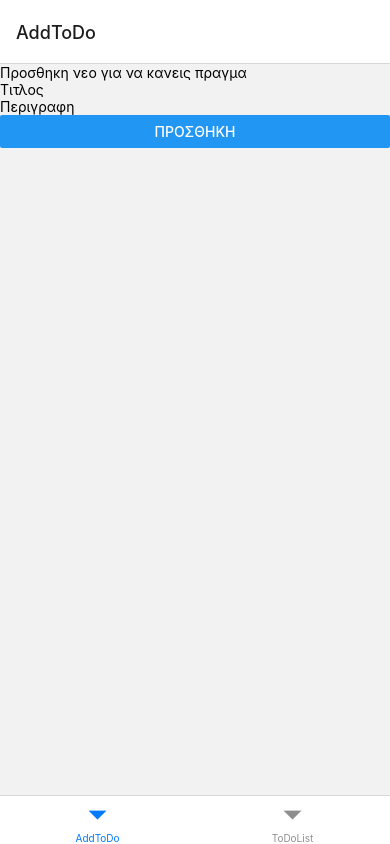
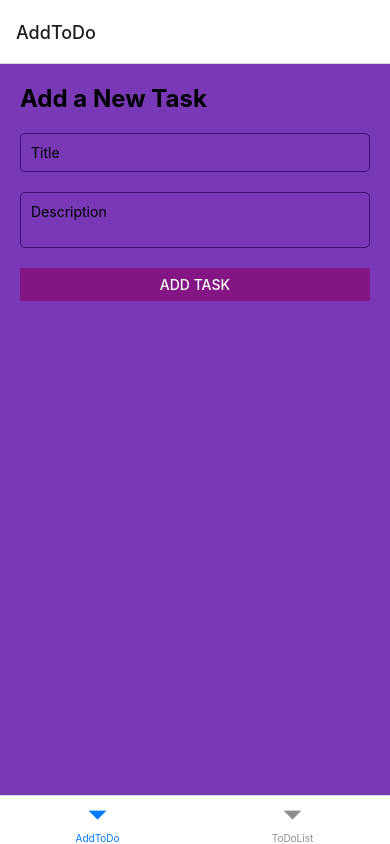
Before and after one commit to Dimitris1198/Todo, a React Native app: screen /MainTabs in a window 390 px wide. Built offline with nearby package versions, Linux system fonts and the light colour scheme.

Commit message:
with basic  ui

```diff
--- a/src/screens/AddToDoScreen.tsx
+++ b/src/screens/AddToDoScreen.tsx
@@ -1,5 +1,5 @@
 import React, { Component } from 'react';
-import { View, Text, TextInput, Button, Alert } from 'react-native';
+import { View, Text, TextInput, Button, Alert, StyleSheet } from 'react-native';
 import uuid from 'react-native-uuid';
 import DefaultPreference from 'react-native-default-preference';
 import notifee, { TriggerType, TimestampTrigger } from '@notifee/react-native';
@@ -13,7 +13,6 @@ interface ToDoItem {
 interface AddToDoScreenState {
   title: string;
   description: string;
-  toDoList: ToDoItem[];
 }
 
 class AddToDoScreen extends Component<{}, AddToDoScreenState> {
@@ -22,7 +21,6 @@ class AddToDoScreen extends Component<{}, AddToDoScreenState> {
     this.state = {
       title: '',
       description: '',
-      toDoList: [],
     };
   }
 
@@ -35,22 +33,30 @@ class AddToDoScreen extends Component<{}, AddToDoScreenState> {
   };
 
   handleAddToDo = async () => {
-    const { title, description, toDoList } = this.state;
+    const { title, description } = this.state;
+    if (!title.trim() || !description.trim()) {
+      Alert.alert('Error', 'Please enter a title and description');
+      return;
+    }
+
     const newToDo: ToDoItem = {
       id: uuid.v4().toString(),
       title,
       description,
     };
 
-    const updatedToDoList = [...toDoList, newToDo];
-    this.setState({ toDoList: updatedToDoList, title: '', description: '' });
+    try {
+      const storedToDoList = await DefaultPreference.get('toDoList');
+      const toDoList = storedToDoList ? JSON.parse(storedToDoList) : [];
+      const updatedToDoList = [...toDoList, newToDo];
 
-    try {
       await DefaultPreference.set('toDoList', JSON.stringify(updatedToDoList));
       await this.scheduleReminder(newToDo);
-      Alert.alert('Ωραια', 'ΤΟ εφτιαξες μαγκα μου');
+
+      this.setState({ title: '', description: '' });
+      Alert.alert('Success', 'To-Do item added successfully');
     } catch (error) {
-      Alert.alert('Οχι και τοσο ωραια', 'Κατι πηγε λαθος');
+      Alert.alert('Error', 'Something went wrong');
     }
   };
 
@@ -62,11 +68,10 @@ class AddToDoScreen extends Component<{}, AddToDoScreenState> {
 
     await notifee.createTriggerNotification(
       {
-        title: 'Υπενθημιση',
-        body: `Μην ξεχασεις το : ${toDo.title}`,
+        title: 'Reminder',
+        body: `Don't forget: ${toDo.title}`,
         android: {
           channelId: 'default',
-        //  smallIcon: 'name-of-a-small-icon',  an thelw allh eikona
         },
       },
       trigger
@@ -75,22 +80,45 @@ class AddToDoScreen extends Component<{}, AddToDoScreenState> {
 
   render() {
     return (
-      <View>
-        <Text>Προσθηκη νεο για να κανεις πραγμα</Text>
+      <View style={styles.container}>
+        <Text style={styles.title}>Add a New Task</Text>
         <TextInput
-          placeholder="Τιτλος"
+          style={styles.input}
+          placeholder="Title"
           onChangeText={this.handleTitleChange}
           value={this.state.title}
         />
         <TextInput
-          placeholder="Περιγραφη"
+          style={styles.input}
+          placeholder="Description"
           onChangeText={this.handleDescriptionChange}
           value={this.state.description}
+          multiline
         />
-        <Button title="Προσθηκη" onPress={this.handleAddToDo} />
+        <Button title="Add Task"  color="#841584" onPress={this.handleAddToDo} />
       </View>
     );
   }
 }
 
+const styles = StyleSheet.create({
+  container: {
+    flex: 1,
+    padding: 20,
+    backgroundColor: '#7938b5',
+  },
+  title: {
+    fontSize: 24,
+    fontWeight: 'bold',
+    marginBottom: 20,
+  },
+  input: {
+    marginBottom: 20,
+    borderWidth: 1,
+    borderColor: '#430e75',
+    borderRadius: 5,
+    padding: 10,
+  },
+});
+
 export default AddToDoScreen;
--- a/src/screens/LoginScreen.tsx
+++ b/src/screens/LoginScreen.tsx
@@ -1,5 +1,5 @@
 import React, { Component } from 'react';
-import { View, Text, TextInput, Button, Alert } from 'react-native';
+import { View, Text, TextInput, Button, Alert, StyleSheet } from 'react-native';
 
 interface LoginScreenState {
   username: string;
@@ -29,7 +29,7 @@ class LoginScreen extends Component<any, LoginScreenState> {
     try {
       const response = await fetch('https://api.npoint.io/f74e690311e2654a5f8f');
       const credentials = await response.json();
-        console.log(credentials['password'],"aaaaaaaaa");
+
       if (credentials['user_name'] === username && credentials['password'] === password) {
         this.props.navigation.navigate('MainTabs');
       } else {
@@ -42,23 +42,54 @@ class LoginScreen extends Component<any, LoginScreenState> {
 
   render() {
     return (
-      <View>
-        <Text>Login</Text>
+      <View style={styles.container}>
+        <Text style={styles.title}>Login</Text>
         <TextInput
+          style={styles.input}
           placeholder="Ονομα χρηστη"
           onChangeText={this.handleUsernameChange}
           value={this.state.username}
         />
         <TextInput
+          style={styles.input}
           placeholder="Κωδικουλης"
           secureTextEntry
           onChangeText={this.handlePasswordChange}
           value={this.state.password}
         />
-        <Button title="Login" onPress={this.handleLogin} />
+        <View  style={styles.button}>
+        <Button  color='#841584' title="Login"     onPress={this.handleLogin}  />
+        </View>
       </View>
     );
   }
 }
 
+const styles = StyleSheet.create({
+  container: {
+    flex: 1,
+    justifyContent: 'center',
+    alignItems: 'center',
+    paddingHorizontal: 20,
+    backgroundColor: '#7938b5',
+  },
+  title: {
+    fontSize: 34,
+    fontWeight: 'bold',
+    marginBottom: 20,
+  },
+  input: {
+    width: '100%',
+    paddingVertical: 10,
+    paddingHorizontal: 15,
+    marginBottom: 15,
+    borderWidth: 1,
+    borderColor: '#430e75',
+    borderRadius: 5,
+  },
+  button: {
+    width: '100%', // Set the button width to 100% of the container
+  },
+});
+
 export default LoginScreen;
--- a/src/screens/ToDoListScreen.tsx
+++ b/src/screens/ToDoListScreen.tsx
@@ -1,9 +1,10 @@
 import React, { Component } from 'react';
-import { View, Text, FlatList, Button, Alert, TextInput, Platform, Switch } from 'react-native';
+import { View, Text, FlatList, Button, Alert, TextInput, Platform, Switch, StyleSheet } from 'react-native';
 import DefaultPreference from 'react-native-default-preference';
-import notifee, { EventType, TriggerType, TimestampTrigger } from '@notifee/react-native';
+import notifee, { EventType } from '@notifee/react-native';
 import { PERMISSIONS, check, request } from 'react-native-permissions';
 import uuid from 'react-native-uuid';
+import { red } from 'react-native-reanimated/lib/typescript/reanimated2/Colors';
 
 interface ToDoItem {
   id: string;
@@ -67,7 +68,7 @@ class ToDoListScreen extends Component<{}, ToDoListScreenState> {
         this.setState({ toDoList: JSON.parse(storedToDoList) });
       }
     } catch (error) {
-      Alert.alert('Σγαλμα', 'Η λιστα δεν μπορεσε να φορτωσει');
+      Alert.alert('Error', 'Failed to load To-Do list');
     }
   };
 
@@ -91,9 +92,9 @@ class ToDoListScreen extends Component<{}, ToDoListScreenState> {
     try {
       await DefaultPreference.set('toDoList', JSON.stringify(updatedToDoList));
       await notifee.cancelTriggerNotification(id);
-      Alert.alert('Ολα καλα', 'Διεγραψες ενα αντικειμενο μαγκα μου');
+      Alert.alert('Success', 'To-Do item deleted successfully');
     } catch (error) {
-      Alert.alert('Προβλημα', 'Δεν διεγραψες τιποτα μαγκα μου');
+      Alert.alert('Error', 'Failed to delete To-Do item');
     }
   };
 
@@ -108,9 +109,9 @@ class ToDoListScreen extends Component<{}, ToDoListScreenState> {
     this.setState({ toDoList: updatedToDoList, newTitle: '', newDescription: '', editingItemId: null });
     try {
       await DefaultPreference.set('toDoList', JSON.stringify(updatedToDoList));
-      Alert.alert('Τα καταφερατε', 'Προσθεσατε ενα  αντικειμενο στην λιστα');
+      Alert.alert('Success', 'To-Do item updated successfully');
     } catch (error) {
-      Alert.alert('Σφαλμα', 'Παρουσιαστικε σφακμα');
+      Alert.alert('Error', 'Failed to update To-Do item');
     }
   };
 
@@ -122,52 +123,113 @@ class ToDoListScreen extends Component<{}, ToDoListScreenState> {
     this.setState({ toDoList: updatedToDoList });
   };
 
-  renderItem = ({ item }: { item: ToDoItem }) => (
-    <View>
-      <Text>{item.title}</Text>
-      <Text>{item.description}</Text>
-      <Button title="Edit" onPress={() => this.handleEdit(item.id)} />
-      <Button title="Delete" onPress={() => this.handleDelete(item.id)} />
-      {this.state.editingItemId === item.id && (
-        <View>
+// Inside the renderItem method of ToDoListScreen component
+renderItem = ({ item }: { item: ToDoItem }) => (
+    <View style={styles.todoItemContainer}>
+      <Text style={styles.todoItemTitle}>{item.title}</Text>
+      <Text style={styles.todoItemDescription}>{item.description}</Text>
+      <View style={styles.buttonContainer}>
+        <View style={[styles.buttonContainer, { flexDirection: 'row' }]}>
+         <Button title="Edit" onPress={() => this.handleEdit(item.id)} />
+          <Button title="Delete" onPress={() => this.handleDelete(item.id)} color="#841584" />
+        </View>
+        <View style={[styles.buttonContainer, { flexDirection: 'row' }]}>
           <Text>Enable Reminder:</Text>
           <Switch
             value={item.reminderEnabled}
             onValueChange={(value) => this.handleToggleReminder(item.id, value)}
           />
         </View>
-      )}
+      </View>
     </View>
   );
+
 
   render() {
     const { newTitle, newDescription, editingItemId } = this.state;
     return (
-      <View>
-        <Text>To-Do List</Text>
+      <View style={styles.container}>
+        <Text style={styles.title}>To-Do List</Text>
         <FlatList
           data={this.state.toDoList}
           renderItem={this.renderItem}
           keyExtractor={(item) => item.id}
+          contentContainerStyle={styles.flatListContent}
         />
         {editingItemId && (
-          <>
+          <View style={styles.editContainer}>
             <TextInput
               value={newTitle}
               onChangeText={(text) => this.setState({ newTitle: text })}
-              placeholder="Επεξεργασια τιτλου"
+              placeholder="Edit To-Do Title"
+              style={styles.input}
             />
             <TextInput
               value={newDescription}
               onChangeText={(text) => this.setState({ newDescription: text })}
-              placeholder="Επεξεργασια  περιγρασης"
+              placeholder="Edit To-Do Description"
+              style={styles.input}
             />
-            <Button title="Επεξεργασια" onPress={this.handleUpdateToDo} />
-          </>
+            <Button title="Update To-Do" onPress={this.handleUpdateToDo} />
+          </View>
         )}
       </View>
     );
   }
 }
 
+const styles = StyleSheet.create({
+  container: {
+    flex: 1,
+    padding: 20,
+    backgroundColor: '#7938b5',
+  },
+  title: {
+    fontSize: 34,
+    fontWeight: 'bold',
+    marginBottom: 24,
+    textAlign:'center',
+  },
+
+  flatListContent: {
+    flexGrow: 1,
+  },
+  todoItemContainer: {
+    marginBottom: 20,
+    borderWidth: 1,
+    borderColor: '#430e75',
+    padding: 10,
+    borderRadius: 5,
+  },
+  todoItemTitle: {
+    fontSize: 24,
+    fontWeight: 'bold',
+    textAlign:'center'
+  },
+  todoItemDescription: {
+    fontSize: 20,
+    fontStyle: "italic",
+  },
+  buttonContainer: {
+    flexDirection: 'column',
+    justifyContent: 'space-between',
+    marginTop: 10,
+    marginHorizontal: 10,
+  },
+  toggleReminderContainer: {
+    flexDirection: "row",
+    alignItems: 'center',
+  },
+  editContainer: {
+    marginTop: 20,
+  },
+  input: {
+    marginBottom: 10,
+    borderWidth: 1,
+    borderColor: '#ccc',
+    borderRadius: 5,
+    padding: 10,
+  },
+});
+
 export default ToDoListScreen;
```
